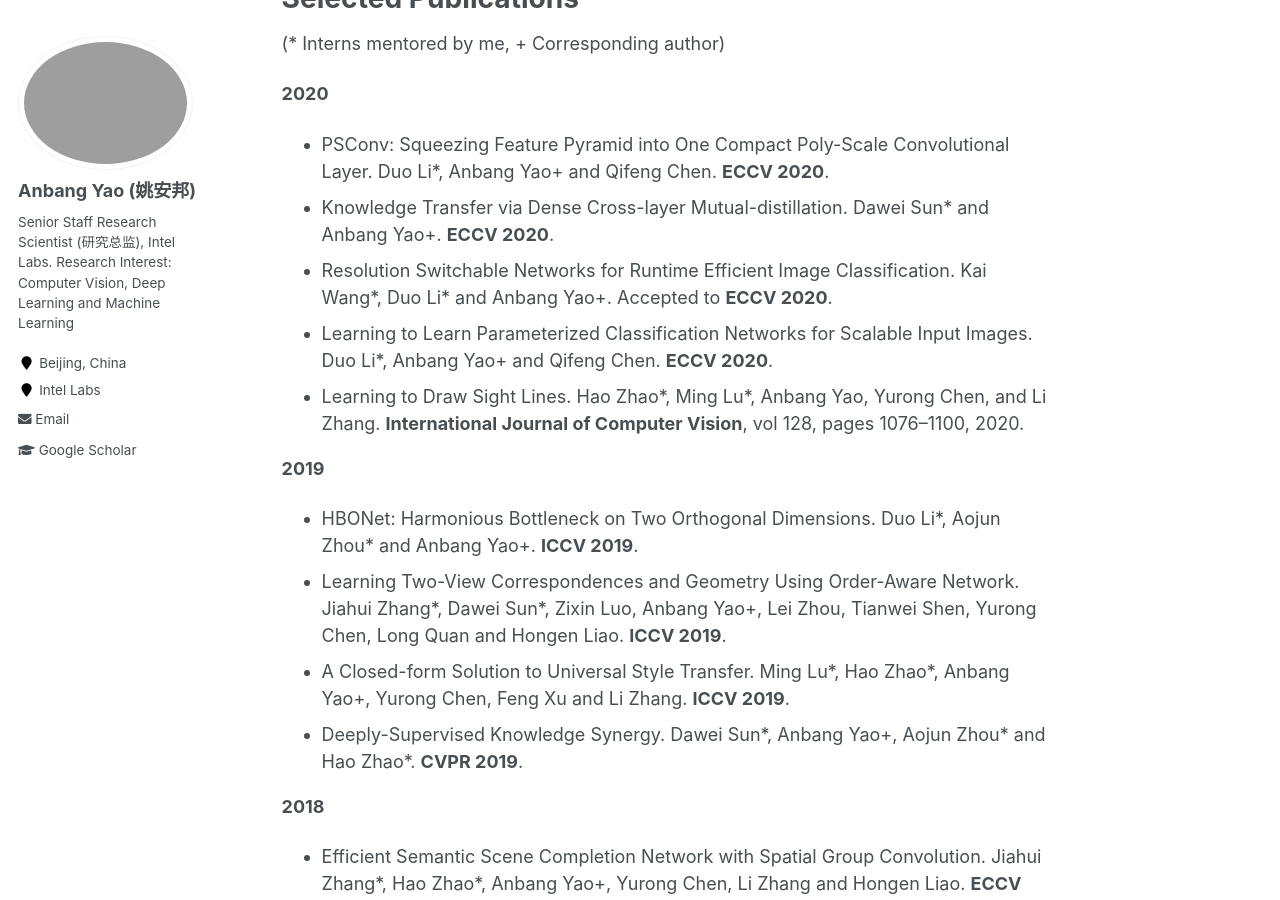
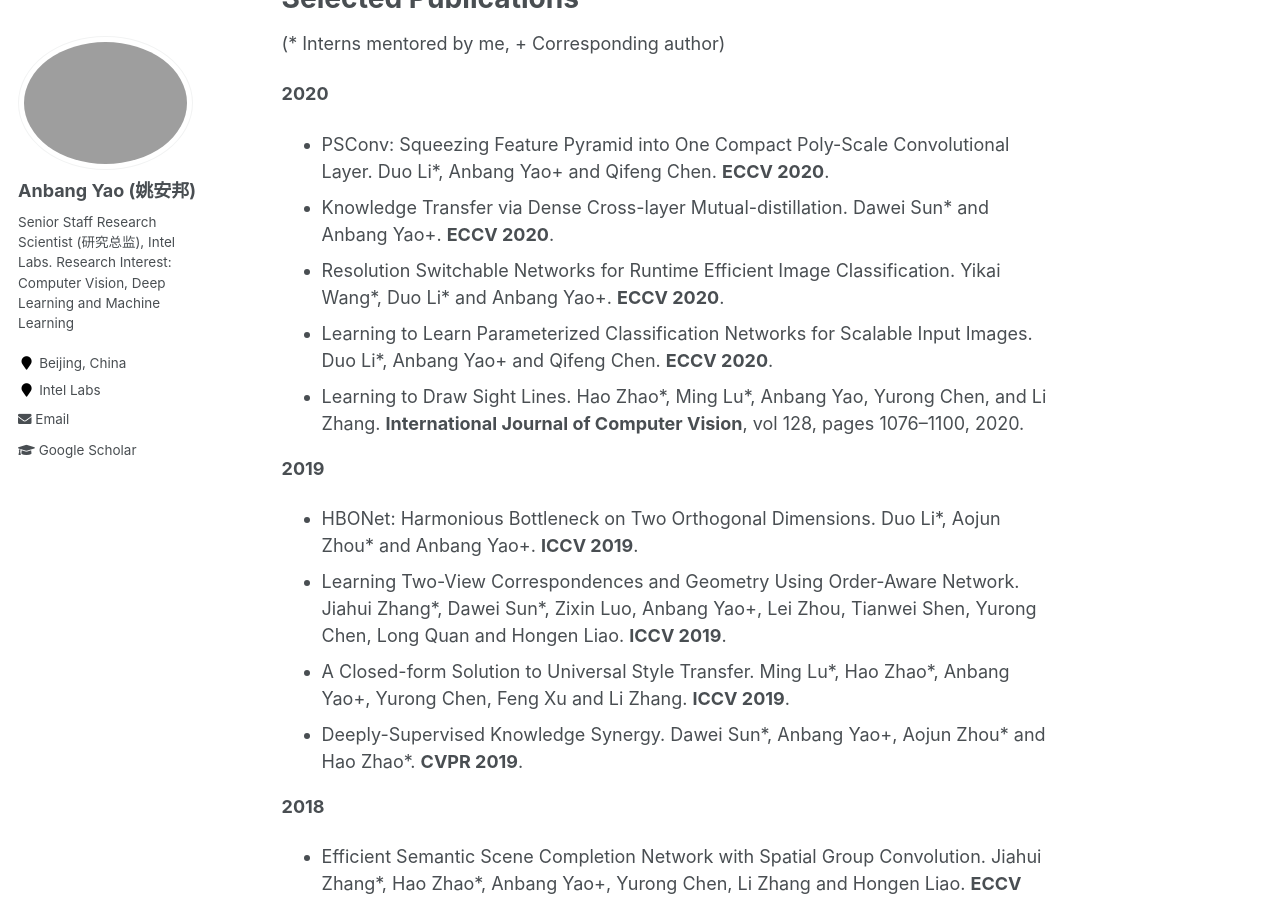
Before and after one commit to YaoAnbang/YaoAnbang.github.io, a Jekyll site: the page built from _pages/about.md, in a window 1280 px wide and 900 px high, scrolled down 1479 px. Built offline with Jekyll 4.4.1, drawn with Linux system fonts in a browser that asks for light colours.

Commit message:
Update about.md

```diff
--- a/_pages/about.md
+++ b/_pages/about.md
@@ -43,7 +43,7 @@ Selected Publications
 
 + PSConv: Squeezing Feature Pyramid into One Compact Poly-Scale Convolutional Layer. Duo Li\*, Anbang Yao+ and Qifeng Chen. **ECCV 2020**.
 + Knowledge Transfer via Dense Cross-layer Mutual-distillation. Dawei Sun\* and Anbang Yao+. **ECCV 2020**.
-+ Resolution Switchable Networks for Runtime Efficient Image Classification. Kai Wang\*, Duo Li\* and Anbang Yao+. Accepted to **ECCV 2020**.
++ Resolution Switchable Networks for Runtime Efficient Image Classification. Yikai Wang\*, Duo Li\* and Anbang Yao+. **ECCV 2020**.
 + Learning to Learn Parameterized Classification Networks for Scalable Input Images. Duo Li\*, Anbang Yao+ and Qifeng Chen. **ECCV 2020**.
 + Learning to Draw Sight Lines. Hao Zhao\*, Ming Lu\*, Anbang Yao, Yurong Chen, and Li Zhang. **International Journal of Computer Vision**,  vol 128, pages 1076–1100, 2020.
 
```
